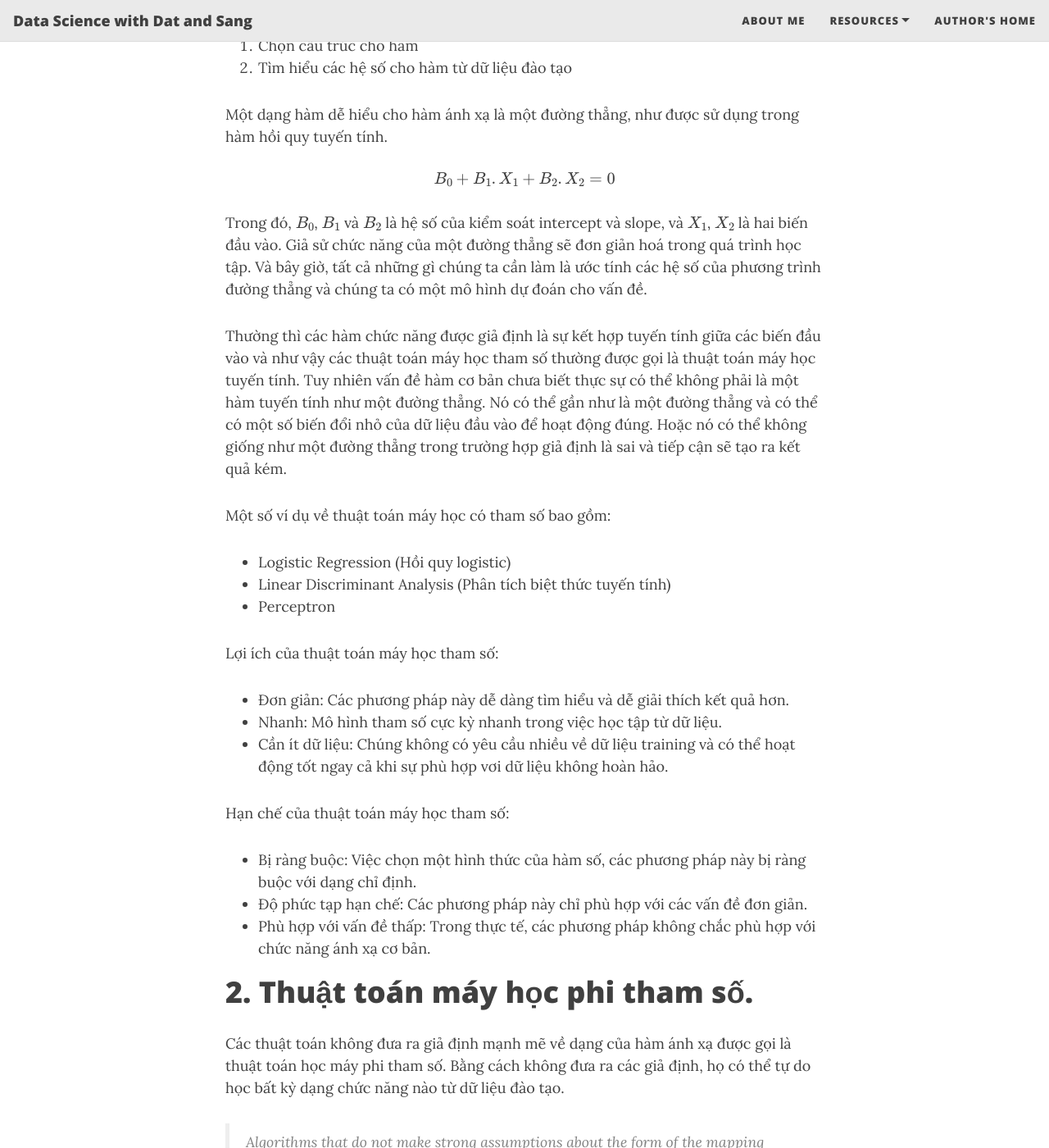
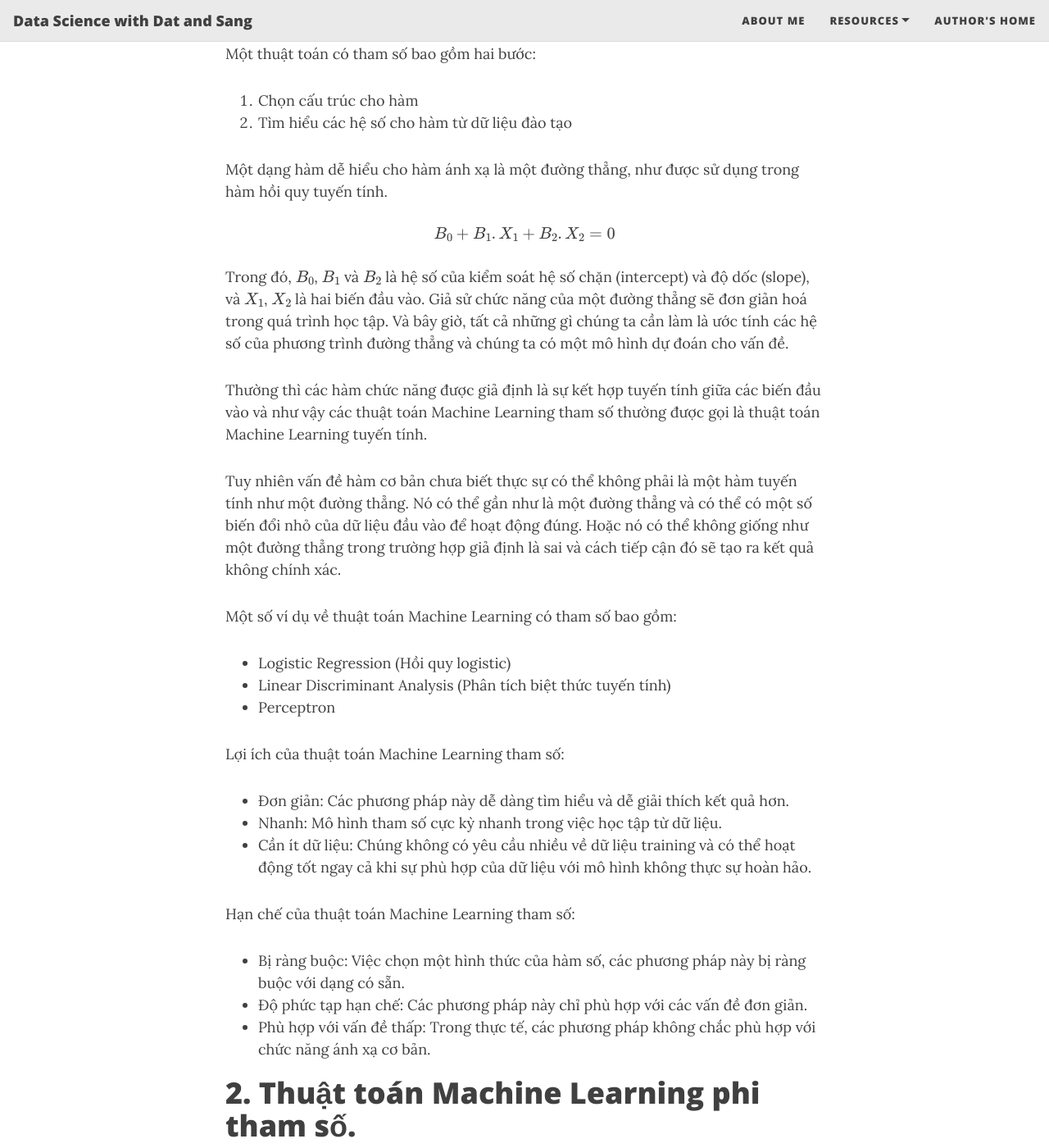
Before and after one commit to ds-with-dns/ds-with-dns.github.io, a Jekyll site: the page built from _posts/2020-12-17-Chap4.md, in a window 1280 px wide and 1400 px high, scrolled down 1197 px. Shown: the whole window at 82% size. Built offline with Jekyll 4.4.1, drawn with Linux system fonts in a browser that asks for light colours; nearby versions of some CDN libraries; formulas are drawn with MathJax 3; some of the changed text lies outside the part shown.

Commit message:
Update chap3 chap4

```diff
--- a/_posts/2020-12-17-Chap4.md
+++ b/_posts/2020-12-17-Chap4.md
@@ -10,7 +10,7 @@ comments: true
 
 Thuật toán có tham số là gì và sự khác nhau giữa thuật toán có tham số và thuật toán phi tham số? Trong chương này, bạn sẽ khám phá sự khác nhau giữa thuật toán có tham số và thuật toán phi tham số. Sau khi đọc chương này bạn sẽ biết:
 
-* Các thuật toán máy học có tham số đơn giản là việc ánh xạ tới một hàm đã biết.
+* Các thuật toán Machine Learning có tham số đơn giản là việc ánh xạ tới một hàm đã biết.
 
 * Các thuật toán phi tham số có thể học bất kỳ ánh xạ từ đầu vào đến đầu ra.
 
@@ -18,9 +18,9 @@ Thuật toán có tham số là gì và sự khác nhau giữa thuật toán có
 
 Chúng ta hãy bắt đầu nào.
 
-# 1. Thuật toán máy học có tham số.
+# 1. Thuật toán Machine Learning có tham số.
 
-Các giả định có thể đơn giản hoá rất nhiều quá trình học, nhưng cũng có thể hạn chế những gì có thể học được. Các thuật toán đơn giản hoá hàm thành một dạng đã biết đượcg gọi là thuật toán máy học tham số.
+Các giả định có thể đơn giản hoá rất nhiều quá trình học, nhưng cũng có thể hạn chế những gì có thể học được. Các thuật toán đơn giản hoá hàm thành một dạng đã biết được gọi là thuật toán Machine Learning tham số.
 
  > "A learning model that summarizes data with a set of parameters of fixed size (independent of the number of training examples) is called a parametric model. No
 matter how much data you throw at a parametric model, it won’t change its mind about how many parameters it needs."
@@ -35,30 +35,31 @@ Một dạng hàm dễ hiểu cho hàm ánh xạ là một đường thẳng, nh
 
 $$B_{0} + B_{1}.X_{1} + B_{2}.X_{2} = 0$$
 
-Trong đó, $B_{0}$, $B_{1}$ và $B_{2}$ là hệ số của kiểm soát intercept và slope, và $X_{1}$, $X_{2}$ là hai biến đầu vào. Giả sử chức năng của một đường thẳng sẽ đơn giản hoá trong quá trình học tập. Và bây giờ, tất cả những gì chúng ta cần làm là ước tính các hệ số của phương trình đường thẳng và chúng ta có một mô hình dự đoán cho vấn đề.
+Trong đó, $B_{0}$, $B_{1}$ và $B_{2}$ là hệ số của kiểm soát hệ số chặn (intercept) và độ dốc (slope), và $X_{1}$, $X_{2}$ là hai biến đầu vào. Giả sử chức năng của một đường thẳng sẽ đơn giản hoá trong quá trình học tập. Và bây giờ, tất cả những gì chúng ta cần làm là ước tính các hệ số của phương trình đường thẳng và chúng ta có một mô hình dự đoán cho vấn đề.
 
-Thường thì các hàm chức năng được giả định là sự kết hợp tuyến tính giữa các biến đầu vào và như vậy các thuật toán máy học tham số thường được gọi là thuật toán máy học tuyến tính.
-Tuy nhiên vấn đề hàm cơ bản chưa biết thực sự có thể không phải là một hàm tuyến tính như một đường thẳng. Nó có thể gần như là một đường thẳng và có thể có một số biến đổi nhỏ của dữ liệu đầu vào để hoạt động đúng. Hoặc nó có thể không giống như một đường thẳng trong trường hợp giả định là sai và tiếp cận sẽ tạo ra kết quả kém.
+Thường thì các hàm chức năng được giả định là sự kết hợp tuyến tính giữa các biến đầu vào và như vậy các thuật toán Machine Learning tham số thường được gọi là thuật toán Machine Learning tuyến tính.
 
-Một số ví dụ về thuật toán máy học có tham số bao gồm:
+Tuy nhiên vấn đề hàm cơ bản chưa biết thực sự có thể không phải là một hàm tuyến tính như một đường thẳng. Nó có thể gần như là một đường thẳng và có thể có một số biến đổi nhỏ của dữ liệu đầu vào để hoạt động đúng. Hoặc nó có thể không giống như một đường thẳng trong trường hợp giả định là sai và cách tiếp cận đó sẽ tạo ra kết quả không chính xác.
+
+Một số ví dụ về thuật toán Machine Learning có tham số bao gồm:
 
 * Logistic Regression (Hồi quy logistic)
 * Linear Discriminant Analysis (Phân tích biệt thức tuyến tính)
 * Perceptron
 
-Lợi ích của thuật toán máy học tham số:
+Lợi ích của thuật toán Machine Learning tham số:
 
 * Đơn giản: Các phương pháp này dễ dàng tìm hiểu và dễ giải thích kết quả hơn.
 * Nhanh: Mô hình tham số cực kỳ nhanh trong việc học tập từ dữ liệu.
-* Cần ít dữ liệu: Chúng không có yêu cầu nhiều về dữ liệu training và có thể hoạt động tốt ngay cả khi sự phù hợp vơi dữ liệu không hoàn hảo.
+* Cần ít dữ liệu: Chúng không có yêu cầu nhiều về dữ liệu training và có thể hoạt động tốt ngay cả khi sự phù hợp của dữ liệu với mô hình không thực sự hoàn hảo.
 
-Hạn chế của thuật toán máy học tham số:
+Hạn chế của thuật toán Machine Learning tham số:
 
-* Bị ràng buộc: Việc chọn một hình thức của hàm số, các phương pháp này bị ràng buộc với dạng chỉ định.
+* Bị ràng buộc: Việc chọn một hình thức của hàm số, các phương pháp này bị ràng buộc với dạng có sẵn.
 * Độ phức tạp hạn chế: Các phương pháp này chỉ phù hợp với các vấn đề đơn giản.
 * Phù hợp với vấn đề thấp: Trong thực tế, các phương pháp không chắc phù hợp với chức năng ánh xạ cơ bản.
 
-# 2. Thuật toán máy học phi tham số.
+# 2. Thuật toán Machine Learning phi tham số.
 
 Các thuật toán không đưa ra giả định mạnh mẽ về dạng của hàm ánh xạ được gọi là thuật toán học máy phi tham số. Bằng cách không đưa ra các giả định, họ có thể tự do học bất kỳ dạng chức năng nào từ dữ liệu đào tạo.
 
@@ -69,18 +70,18 @@ to learn any functional form from the training data.
 
 Các phương pháp phi tham số sẽ tìm cách phù hợp nhất với dữ liệu huấn luyện trong việc xây dựng hàm ánh xạ, đồng thời duy trì một số khả năng tổng quát hoá thành dữ liệu không nhìn thấy. Như vậy chúng có thể phù hợp với một số lượng lớn các dạng chức năng. Một mô hình phi tham số mà ta có thể thấy là thuật toán k-nearest neighbors. Thuật toán này đưa ra các dự đoán dựa trên giá trị k của mẫu huấn luyện tương tự nhất cho một cá thể dữ liệu mới. Phương thức này không giả định bất cứ điều gì về dạng của hàm ánh xạ ngoài các mẫu gần nhau có thể có một biến đầu ra tương tự. Một số ví dụ khác về thuật toán học máy phi tham số phổ biến là:
 
-* Decision Trees như CART and C4.5
+* Decision Trees như CART (Classification And Regression Trees) and C4.5
 * Naive Bayes
 * Support Vector Machines
 * Neural Networks
 
-Lợi ích của thuật toán máy học phi tham số:
+Lợi ích của thuật toán Machine Learning phi tham số:
 
 * Linh hoạt: Có khả năng phù hợp với lượng lớn chức năng mà dữ liệu yêu cầu.
 * Mạnh mẽ: Không giả định về chức năng cơ bản.
 * Hiệu quả cao: Có thể tạo ra các mô hình hiệu suất cao hơn để dự đoán.
 
-Hạn chế của thuật toán máy học có tham số:
+Hạn chế của thuật toán Machine Learning có tham số:
 
 * Cần nhiều dữ liệu: Yêu cầu nhiều hơn về dữ liệu để ước lượng được hàm ánh xạ.
 * Chậm: Chậm trong quá trình huấn luyện vì chúng thường có nhiều thông số hơn để huấn luyện.
@@ -88,9 +89,7 @@ Hạn chế của thuật toán máy học có tham số:
 
 # 3. Tổng kết.
 
-Trong chương này, bạn đã khám phá sự khác nhau giữa thuật toán máy học có tham số và thuật toán máy học phi tham số.
+Trong chương này, bạn đã khám phá sự khác nhau giữa thuật toán Machine Learning có tham số và thuật toán Machine Learning phi tham số.
 
 * Bạn đã học được rằng phương pháp tham số tạo ra các giả định lớn về ánh xạ của các biến đầu vào so với biến đầu ra, do đó đào tạo nhanh hơn, yêu cầu ít dữ liệu hơn nhưng có thể không mạnh mẽ.
 * Bạn đã học được rằng phương pháp phi tham số tạo ra ít hoặc không có giả định nào về hàm mục tiêu và do đó nó đòi hỏi nhiều hơn về dữ liệu, đào tạo chậm hơn và độ phức tạp mô hình cao hơn nhưng qua những hạn chế như trên có thể giúp nó trở nên mạnh mẽ hơn.
-
-Bây giờ bạn đã biết sự khác biệt giữa các thuật toán học máy tham số và không tham số. Trong chương tiếp theo, bạn sẽ khám phá một cách khác để nhóm các thuật toán học máy theo cách chúng học: học có giám sát và không giám sát
```
Also changed, not shown: _posts/2020-12-16-Chap1.md (+7 -7 lines), _posts/2020-12-17-Chap2.md (+2 -2 lines), _posts/2020-12-17-Chap3.md (+12 -12 lines).
